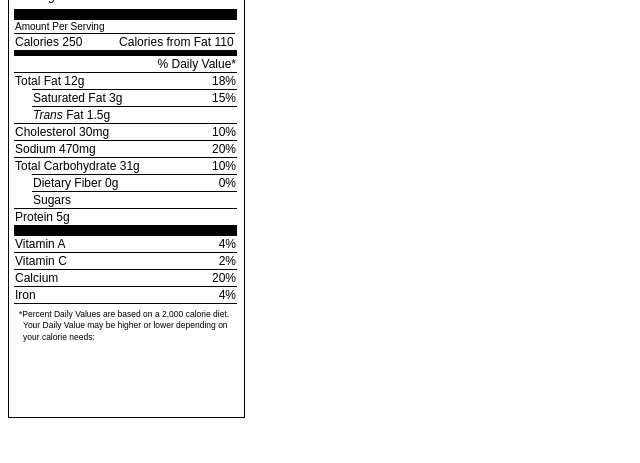
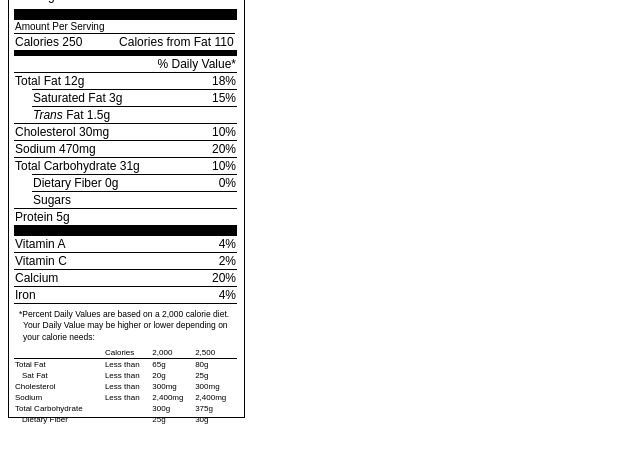
Before and after one commit to brookehurford/nutritionFacts, a plain HTML site: page index.html in a window 1280 px wide. Shown: the part 67-530 px from the top of the page, without its empty margins (0-640 px from the left). Drawn offline with Linux system fonts and the light colour scheme.

Commit message:
Finish content and styling of nutrition facts label

```diff
--- a/css/styles.css
+++ b/css/styles.css
@@ -80,3 +80,21 @@ tbody tr td:last-child {
 .indent {
   padding-left: 4px;
 }
+
+.indent2 {
+  padding-left: 8px;
+}
+
+#tinyTable tr td {
+  border-top: 0px;
+  font-size: 8px;
+  margin-bottom: 5px;
+}
+
+#tinyTable tr td:last-child {
+  text-align: left;
+}
+
+thead {
+  border-bottom: 1px solid black;
+}
--- a/index.html
+++ b/index.html
@@ -93,6 +93,54 @@
       <p class="smallText">*Percent Daily Values are based on a 2,000 calorie diet.</p>
       <p class="smallText indent">Your Daily Value may be higher or lower depending on</p>
       <p class="smallText indent">your calorie needs:</p>
+      <table id="tinyTable">
+        <thead>
+          <tr>
+            <td></td>
+            <td>Calories</td>
+            <td>2,000</td>
+            <td>2,500</td>
+          </tr>
+        </thead>
+        <tbody>
+          <tr>
+            <td>Total Fat</td>
+            <td>Less than</td>
+            <td>65g</td>
+            <td>80g</td>
+          </tr>
+          <tr>
+            <td class="indent2">Sat Fat</td>
+            <td>Less than</td>
+            <td>20g</td>
+            <td>25g</td>
+          </tr>
+          <tr>
+            <td>Cholesterol</td>
+            <td>Less than</td>
+            <td>300mg</td>
+            <td>300mg</td>
+          </tr>
+          <tr>
+            <td>Sodium</td>
+            <td>Less than</td>
+            <td>2,400mg</td>
+            <td>2,400mg</td>
+          </tr>
+          <tr>
+            <td>Total Carbohydrate</td>
+            <td></td>
+            <td>300g</td>
+            <td>375g</td>
+          </tr>
+          <tr>
+            <td class="indent2">Dietary Fiber</td>
+            <td></td>
+            <td>25g</td>
+            <td>30g</td>
+          </tr>
+        </tbody>
+      </table>
     </div>
   </body>
 </html>
```
